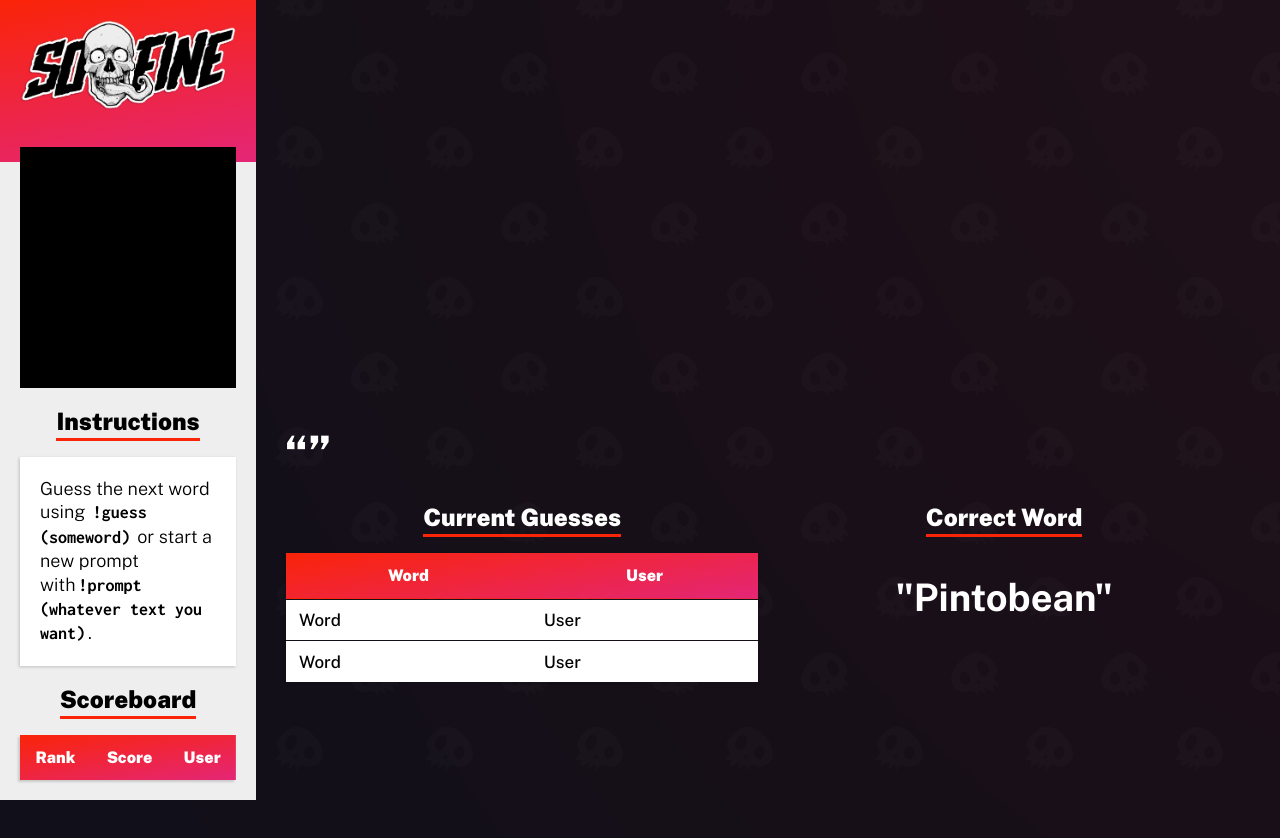
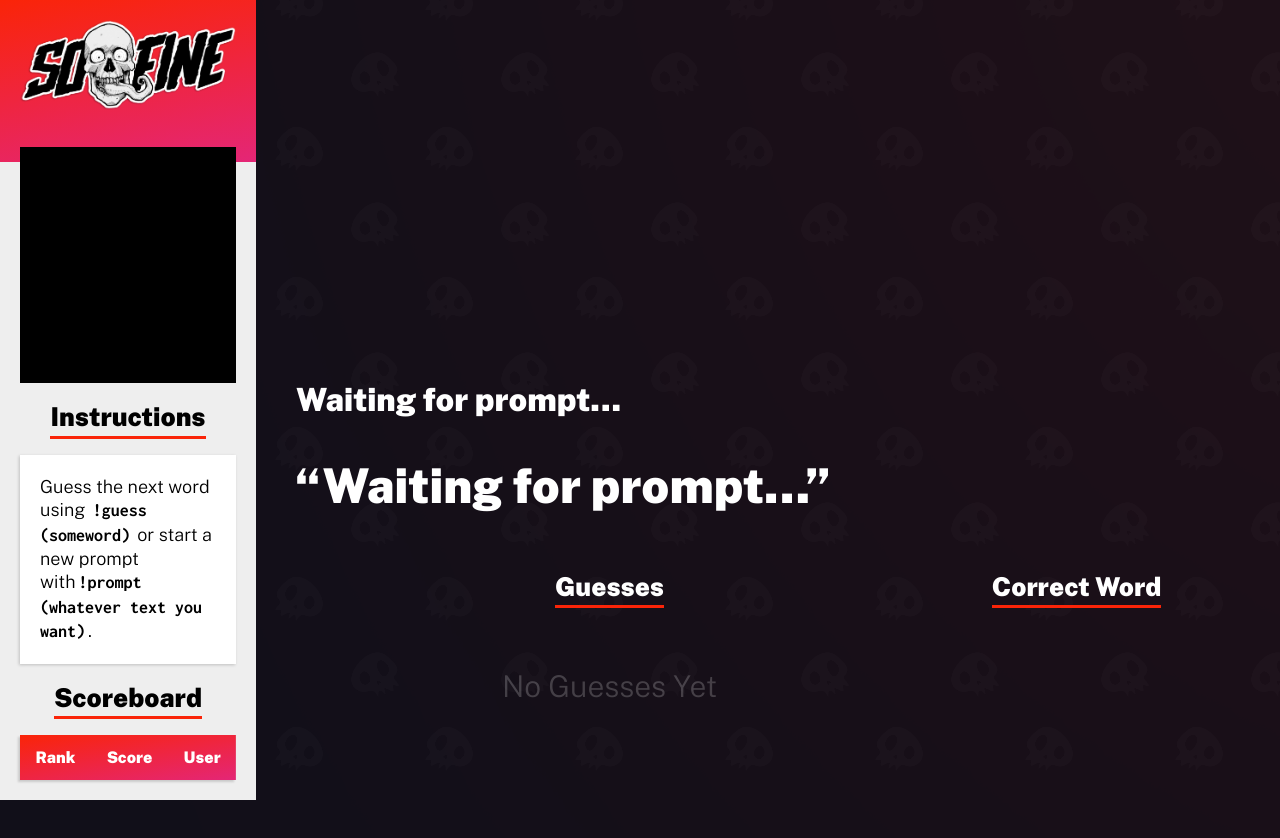
Before and after one commit to Szar/TwitchPlaysCtlOverlay, a React (Create React App) app: page / in a window 1280 px wide. Shown: the top 838 px of the page. Built offline with nearby package versions, Linux system fonts and the light colour scheme.

Commit message:
Added guesses on screen and correct word from last round

```diff
--- a/src/App.js
+++ b/src/App.js
@@ -13,8 +13,9 @@ class App extends React.Component {
 		this.get = this.get.bind(this);
 
 		this.state = {
-			current_text: this.default_prompt.text,
-			current_prompt: this.default_prompt.prompt,
+			text: this.default_prompt.text,
+			prompt: this.default_prompt.prompt,
+			guesses: this.renderGuesses()
 		}
 
 	}
@@ -40,8 +41,11 @@ class App extends React.Component {
 				self.setState({
 					text: data.text,
 					prompt: data.prompt,
+					word: data.word,
+					guesses: self.renderGuesses(JSON.parse(data.guess)),
 					scores: self.renderScores(scores)
 				});
+				console.log(self.state)
 
 			}).catch(function (error) {
 				console.log(error);
@@ -60,6 +64,32 @@ class App extends React.Component {
 		return html;
 
 	}
+	renderGuesses(guesses) {
+		if(!guesses || guesses=="") {
+			guesses = {}
+		}
+
+		var html = []
+		if(Object.keys(guesses).length>0) {
+			for(var username in guesses) {
+				html.push(<div key={username} className="guess--item">
+						<div>{username}</div>
+						<div>{guesses[username]}</div>
+					</div>
+				);
+			}
+		}
+		else {
+			html.push(<div key="none" id="none">No Guesses Yet</div>)
+		}
+
+		/*
+		for(var i =0; i<guesses.length; i++) {
+
+		}
+		*/
+		return html;
+	}
 	render() {
 		return (
 			<div className="App">
@@ -75,7 +105,7 @@ class App extends React.Component {
 								<div className="section--title">
 									<h2>Instructions</h2>
 								</div>
-								<div class="misc--content">
+								<div className="misc--content">
 									<p>Guess the next word using <span>!guess (someword)</span> or start a new prompt with
 									 <span>!prompt (whatever text you want)</span>.</p>
 
@@ -104,43 +134,29 @@ class App extends React.Component {
 						<div className="col" id="content">
 							<div id="console-container">
 								<div id="console">
-									<h1 id="prompt">“{ this.state.prompt }”</h1>
-									<div id="text">{ this.state.text }</div>
+
+									<div id="text"><span className="text-prompt">{ this.state.prompt }</span> { this.state.text.substring(this.state.prompt.length+1) }</div>
 								</div>
 
 							</div>
 							<div id="info">
+							<h1 id="prompt">“{ this.state.prompt }”</h1>
 								<div className="row">
-									<div>
+									<div id="guesses">
 										<div className="section--title">
-											<h2>Current Guesses</h2>
+											<h2>Guesses</h2>
 										</div>
-										<table className="table" border={0} cellSpacing="0" cellPadding="0">
-											<thead>
-												<tr>
-													<th>Word</th>
-													<th>User</th>
-												</tr>
-											</thead>
-											<tbody>
-												<tr>
-													<td><div>Word</div></td>
-													<td><div>User</div></td>
-												</tr>
-												<tr>
-													<td><div>Word</div></td>
-													<td><div>User</div></td>
-												</tr>
+										<div className="guess--container">
+											{this.state.guesses}
 
-											</tbody>
-										</table>
+										</div>
 									</div>
 									<div>
 										<div className="section--title">
 											<h2>Correct Word</h2>
 										</div>
 										<div id="correct_word">
-											"Pintobean"
+											{typeof this.state.word!="undefined"&&this.state.word!=""?"“"+this.state.word+"”":""}
 										</div>
 									</div>
 
--- a/src/App.scss
+++ b/src/App.scss
@@ -79,7 +79,7 @@ h1 {
 	margin-top: 0px;
 
 	font-weight: 900;
-	font-size: 42px;
+	font-size: 48px;
 	line-height: 1.1;
 }
 
@@ -305,7 +305,7 @@ h2 {
 	margin: auto;
 	width: auto;
 	h2 {
-		font-size: 24px;
+		font-size: 26px;
 		margin: 0;
 		color: #000;
 		padding-bottom: 4px;
@@ -355,7 +355,7 @@ h2 {
 	display: flex;
 	flex-direction: column;
 	height: 100vh;
-	padding: $padding*1.5;
+	padding: $padding*2;
 	> div {
 		position: relative;
 	}
@@ -365,8 +365,9 @@ h2 {
 	font-family: 'Inconsolata', monospace;
 	position: relative;
 	width: 100%;
-	flex: 1 0 60%;
+	flex: 1 0;
 	overflow: hidden;
+	margin-top: auto;
 	#console {
 		position: absolute;
 
@@ -395,20 +396,35 @@ h2 {
 			margin-bottom: 0px;
 			position: relative;
 		}
+		#text {
+			.text-prompt {
+				font-weight: 900;
+				font-family: 'Public Sans', sans-serif;
+			}
+		}
 	}
 }
 
 #info {
-	padding-top: $padding*1.5;
+	padding-top: $padding*2;
 	background: transparent;
 	font-size: 22px;
 	line-height: 1.3;
 	font-weight: 500;
-	flex: 1 0 40%;
+	//flex: 0 0 40%;
+	height: 340px;
 	.row {
 		> div {
 			flex: 1 1 auto;
 		}
+	}
+	.table {
+		width: auto;
+		margin: auto;
+		min-width: 220px;
+	}
+	h1 {
+		margin-bottom: $padding*3;
 	}
 	h2 {
 		color: #fff;
@@ -433,6 +449,58 @@ h2 {
 		font-size: 38px;
 		font-weight: 700;
 		text-align: center;
-		margin-top: $padding;
+		margin-top: $padding*2;
+		flex: 0 0 35%;
+	}
+	#guesses {
+		flex: 0 0 65%;
+		//margin-top: $padding
+		.guess--container {
+			text-align: center;
+			.guess--item {
+				line-height: 1.2;
+				color: #000;
+				font-size: 16px;
+				background: #fff;
+				box-shadow: -1px 1px 3px rgba(0,0,0,0.2);
+				flex-grow: 1;
+				padding: 0;
+				font-weight: 500;
+				display: inline-block;
+				margin: 5px;
+				> div {
+					padding: $padding*0.35 $padding;
+					&:first-child {
+						//font-style: italic;
+						background: $gradient-red;
+						color: #fff;
+						font-size: 80%;
+					}
+					&:last-child {
+						font-weight: 800;
+
+					}
+
+				}
+			}
+		}
+		#none {
+			margin-top: $padding*2;
+			font-size: 30px;
+			color: #fff;
+			opacity: 0.2;
+			font-weight: 300;
+			line-height: 1.5;
+		}
+		.table {
+			line-height: 1.25;
+			tbody {
+				td{
+					&:last-child {
+						font-weight: 900;
+					}
+				}
+			}
+		}
 	}
 }
```
